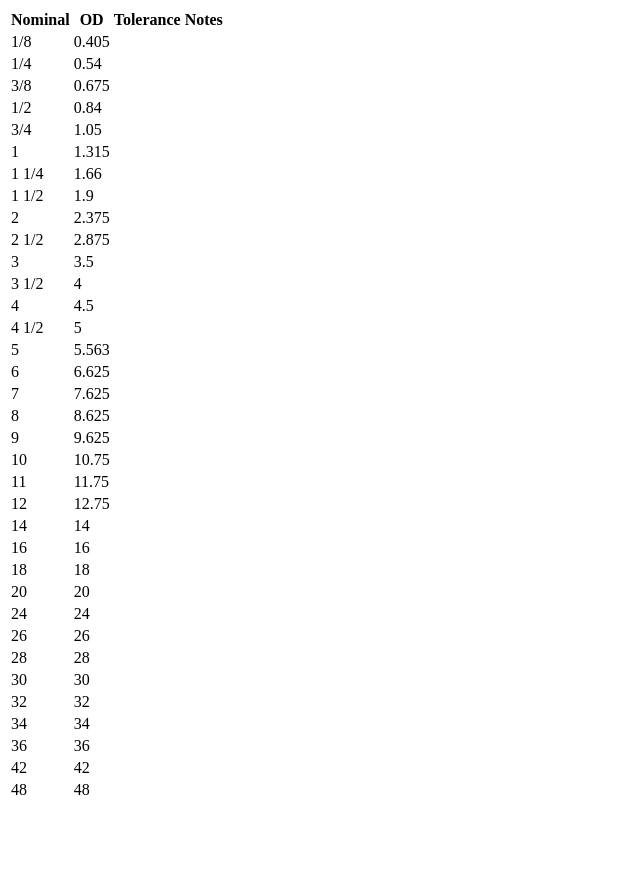
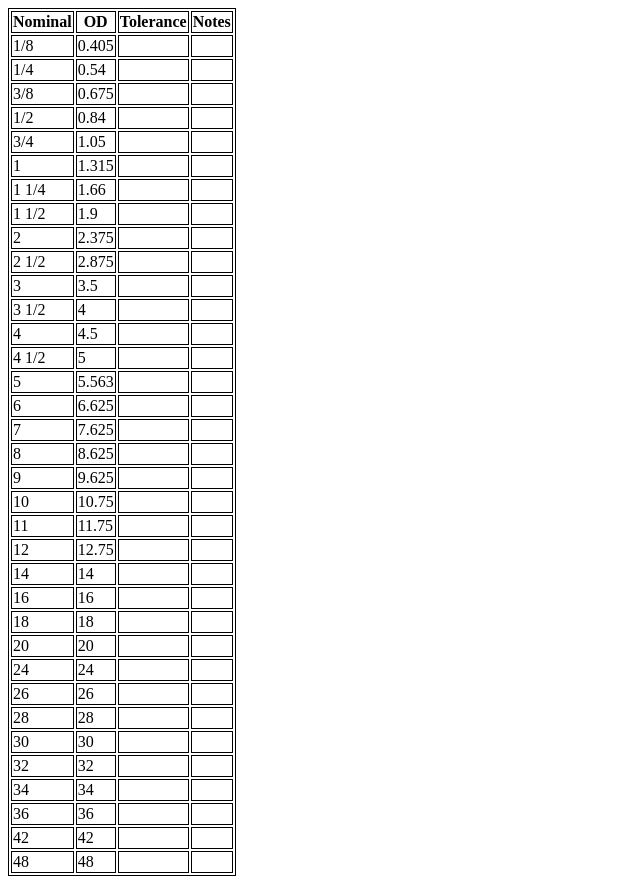
Before and after one commit to agocs/pipesizes, a plain HTML site: page index.html in a window 1280 px wide. Shown: the whole page, without its empty margins (0-640 px from the left). Before the commit the page ends 810 px from the top, so only its background shows below. Drawn offline with nearby package versions, Linux system fonts and the light colour scheme.

Commit message:
Add a stylesheet

```diff
--- a/index.html
+++ b/index.html
@@ -3,6 +3,7 @@
 <html>
   <head>
     <script src="https://d3js.org/d3.v3.min.js" charset="utf-8"></script>
+    <link rel='stylesheet' href='style.css'>
   </head>
   <body>
     <script type='text/javascript' src='script.js'></script>
--- /dev/null
+++ b/style.css
@@ -0,0 +1,3 @@
+table, th, td {
+    border: 1px solid black;
+  }
```
